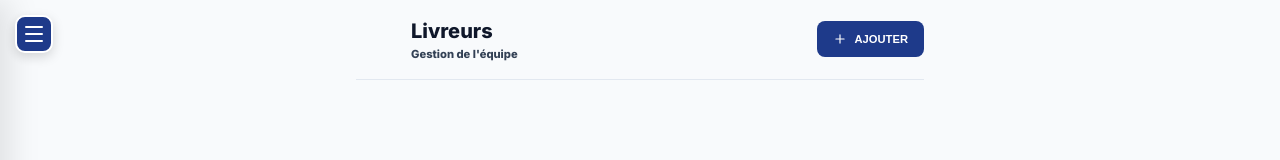
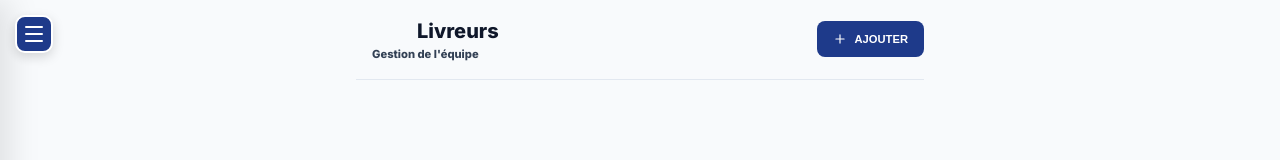
Before and after one commit to Salomon27/alc-dispatch-app, a website with bundled scripts: page livreurs.html in a window 1280 px wide. Shown: the top 160 px of the page. Built offline with nearby package versions, Linux system fonts and the light colour scheme; some packages are replaced by stand-ins of ours; no server answers; the database is empty; sample sign-in values are in the browser's storage.

Commit message:
fix: recover horizontal space by indenting only titles instead of full blocks

```diff
--- a/style.css
+++ b/style.css
@@ -463,12 +463,21 @@ main {
     transition: all 0.2s;
 }
 
-/* Éviter l'overlap avec les titres quand le menu est présent */
+/* Décaler SEULEMENT le titre ou le premier élément, pas tout le bloc */
+body.has-sidebar-menu .page-header h2,
+body.has-sidebar-menu .boss-hero h2,
+body.has-sidebar-menu .header-livreur h2,
+body.has-sidebar-menu .fixed-top-area h2,
+body.has-sidebar-menu .profile-hdr h2 {
+    padding-left: 45px !important;
+}
+
+/* Le reste du contenu reprend sa place normale */
 body.has-sidebar-menu .page-header,
 body.has-sidebar-menu .boss-hero,
 body.has-sidebar-menu .header-livreur,
 body.has-sidebar-menu .fixed-top-area {
-    padding-left: 55px !important;
+    padding-left: 1rem !important; /* On remet le padding standard */
 }
 
 .burger-menu-btn:active {
```
